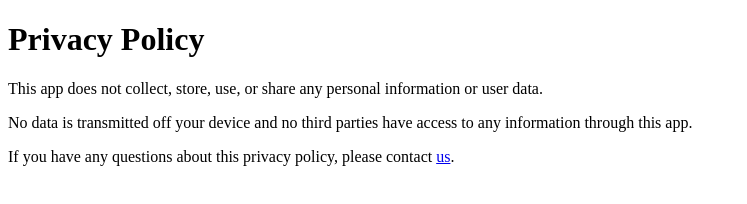
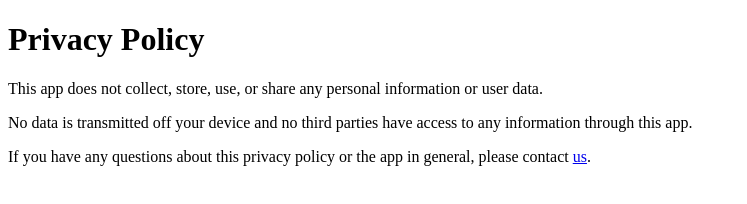
Before and after one commit to jtlevy/projects-public-info, a plain HTML site: page index.html in a window 1280 px wide. Shown: the whole page, without its empty margins (0-747 px from the left). Drawn offline with Linux system fonts and the light colour scheme.

Commit message:
Update index.html

```diff
--- a/index.html
+++ b/index.html
@@ -11,6 +11,6 @@
 
 	<p>No data is transmitted off your device and no third parties have access to any information through this app.</p>
 
-	<p></p>If you have any questions about this privacy policy, please contact <a href="mailto:loancalc5k@gmail.com">us</a>.</p>
+	<p></p>If you have any questions about this privacy policy or the app in general, please contact <a href="mailto:loancalc5k@gmail.com">us</a>.</p>
 </body>
 </html>
```
